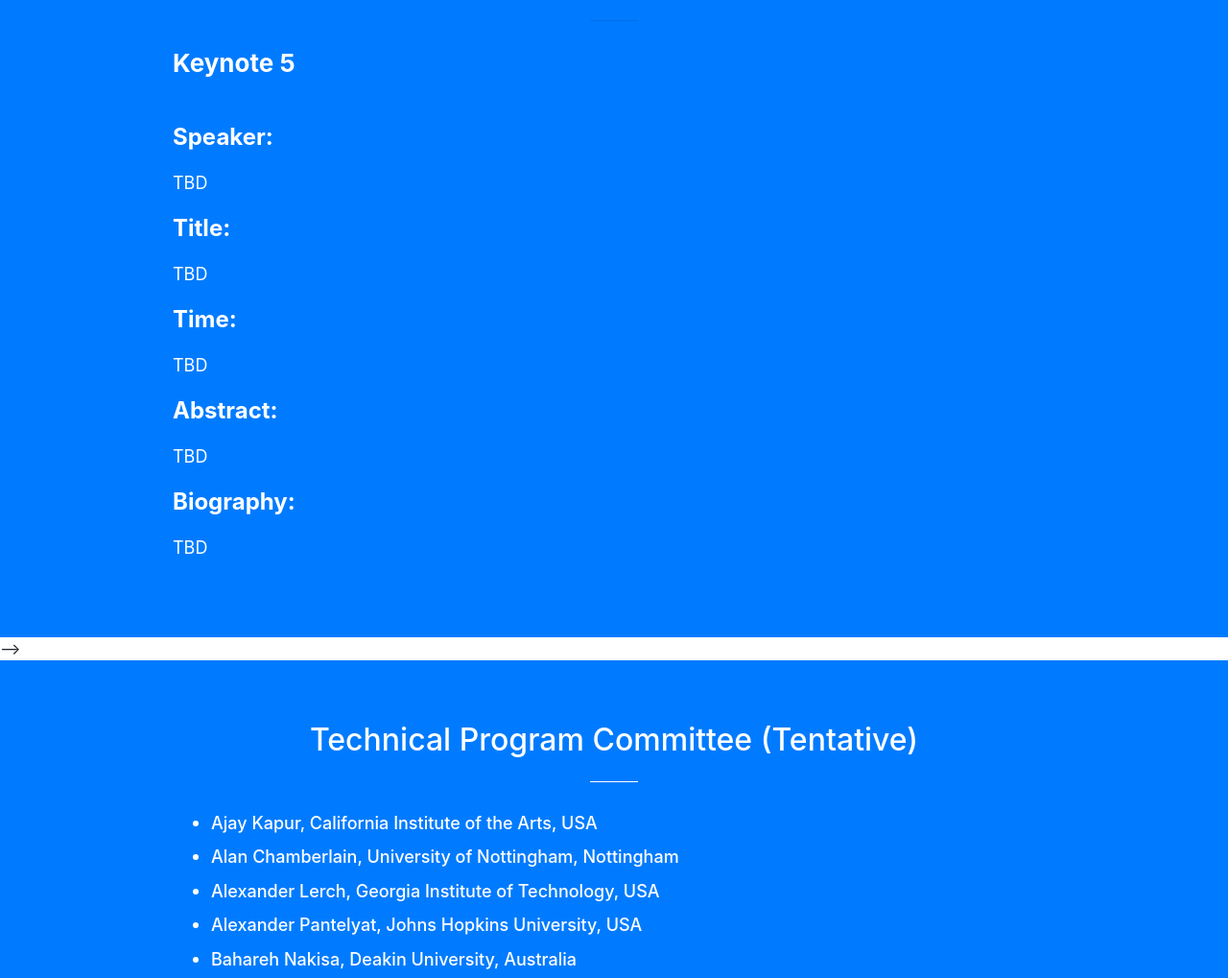
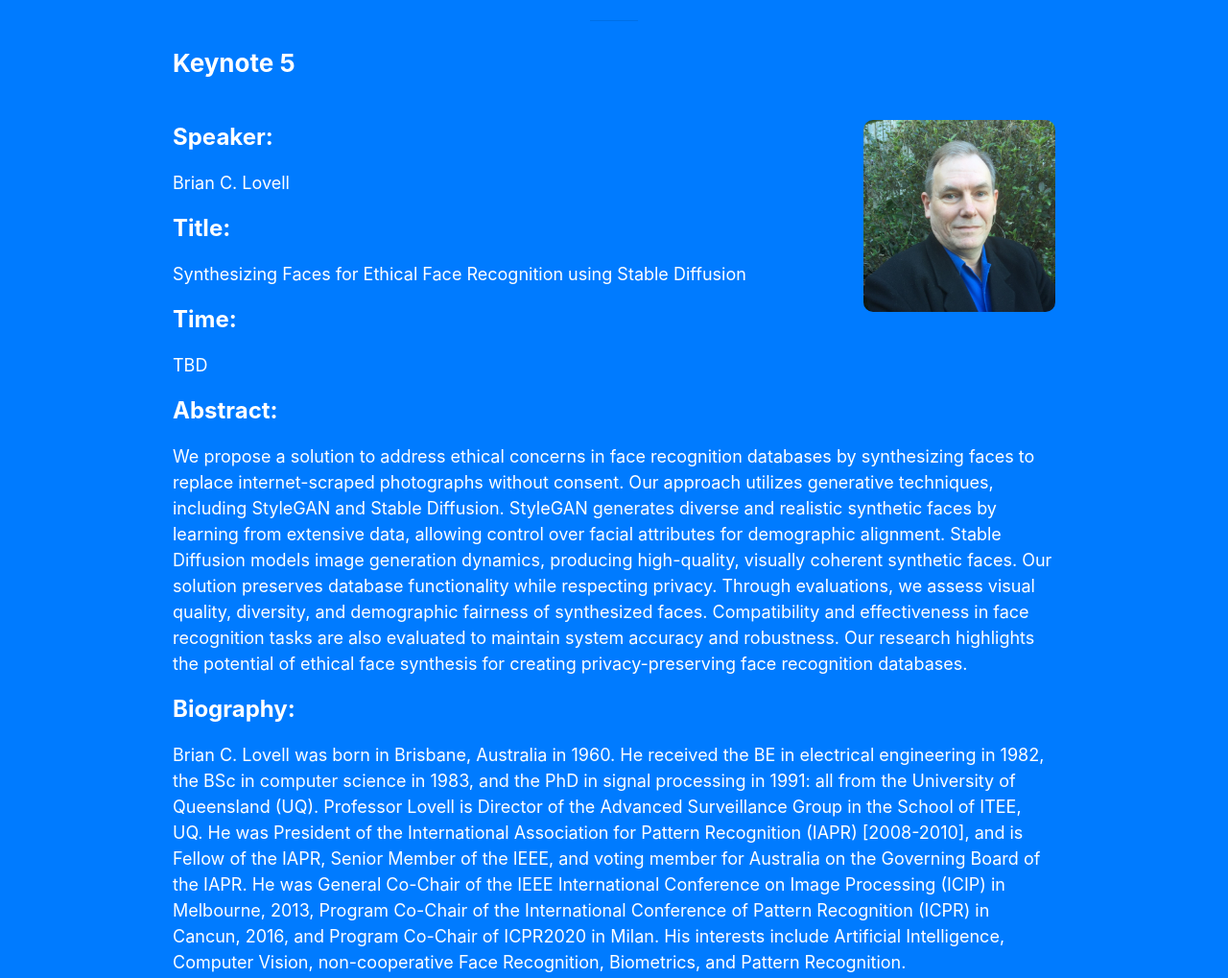
Before and after one commit to AIArt2023/aiart2023.github.io, a website with bundled scripts: page index.html in a window 1280 px wide. Shown: the part 7928-8947 px from the top of the page at 96% size. Built offline with nearby package versions, Linux system fonts and the light colour scheme.

Commit message:
add keynote 5 & program

```diff
--- a/index.html
+++ b/index.html
@@ -596,21 +596,21 @@
           </p>
           <br>
           <div style="float:right; clear:both; top:30px;">
-            <!-- <img src="images/Simon_Colton.jpg" style="height: 200px; border-radius: 10px;" /> -->
+            <img src="images/Brian.jpeg" style="height: 200px; border-radius: 10px;" />
           </div>
           <p class="text-white" style="text-align: left; font-weight: bold; font-size: 24px;">
             Speaker:
           </p>
 
           <p class="text-white" style="text-align: left; font-weight: light; font-size: 18px">
-            TBD
+            Brian C. Lovell
           </p>
           <p class="text-white" style="text-align: left; font-weight: bold; font-size: 24px;">
             Title:
           </p>
 
           <p class="text-white" style="text-align: left; font-weight: light; font-size: 18px">
-            TBD
+            Synthesizing Faces for Ethical Face Recognition using Stable Diffusion
           </p>
           <p class="text-white" style="text-align: left; font-weight: bold; font-size: 24px;">
             Time:
@@ -622,31 +622,36 @@
             Abstract:
           </p>
           <p class="text-white" style="text-align: left; font-weight: light; font-size: 18px">
-            TBD
+            We propose a solution to address ethical concerns in face recognition databases by synthesizing faces to
+            replace internet-scraped photographs without consent. Our approach utilizes generative techniques, including
+            StyleGAN and Stable Diffusion. StyleGAN generates diverse and realistic synthetic faces by learning from
+            extensive data, allowing control over facial attributes for demographic alignment. Stable Diffusion models
+            image generation dynamics, producing high-quality, visually coherent synthetic faces. Our solution preserves
+            database functionality while respecting privacy. Through evaluations, we assess visual quality, diversity,
+            and demographic fairness of synthesized faces. Compatibility and effectiveness in face recognition tasks are
+            also evaluated to maintain system accuracy and robustness. Our research highlights the potential of ethical
+            face synthesis for creating privacy-preserving face recognition databases.
+
           </p>
           <p class="text-white" style="text-align: left; font-weight: bold; font-size: 24px;">
             Biography:
           </p>
           <p class="text-white" style="text-align: left; font-weight: light; font-size: 18px">
-            TBD
+            Brian C. Lovell was born in Brisbane, Australia in 1960. He received the BE in electrical engineering in
+            1982, the BSc in computer science in 1983, and the PhD in signal processing in 1991: all from the University
+            of Queensland (UQ). Professor Lovell is Director of the Advanced Surveillance Group in the School of ITEE,
+            UQ. He was President of the International Association for Pattern Recognition (IAPR) [2008-2010], and is
+            Fellow of the IAPR, Senior Member of the IEEE, and voting member for Australia on the Governing Board of the
+            IAPR. He was General Co-Chair of the IEEE International Conference on Image Processing (ICIP) in Melbourne,
+            2013, Program Co-Chair of the International Conference of Pattern Recognition (ICPR) in Cancun, 2016, and
+            Program Co-Chair of ICPR2020 in Milan. His interests include Artificial Intelligence, Computer Vision,
+            non-cooperative Face Recognition, Biometrics, and Pattern Recognition.
           </p>
 
         </div>
       </div>
     </div>
-  </section> -->
-
-  <!-- <section  id="program">
-      <div class="container">
-        <div class="row">
-          <div class="col-lg-10 mx-auto text-center">
-            <h2 class="section-heading">Conference Program</h2>
-            <hr class="dark my-4">
-            <img src="images/aiart2022_program.png" style="max-width: 100%;"/>
-          </div>
-        </div>
-      </div>
-    </section>
+  </section>
 
   <section id="program">
     <div class="container">
@@ -654,12 +659,13 @@
         <div class="col-lg-10 mx-auto text-center">
           <h2 class="section-heading">Conference Program</h2>
           <hr class="dark my-4">
-          TBD
-          <!-- <img src="images/AIART2021.jpg" style="max-width: 100%;"/> -->
-  </div>
-  </div>
-  </div>
+          <img src="images/aiart2023_program.png" style="max-width: 100%;" />
+        </div>
+      </div>
+    </div>
   </section>
+
+
 
   <section class="bg-primary" id="ps">
     <div class="container">
```
Also changed, not shown: _site/feed.xml, _site/images/Brian.jpeg (added), _site/index.html, images/Brian.jpeg (added), 3 other files.
